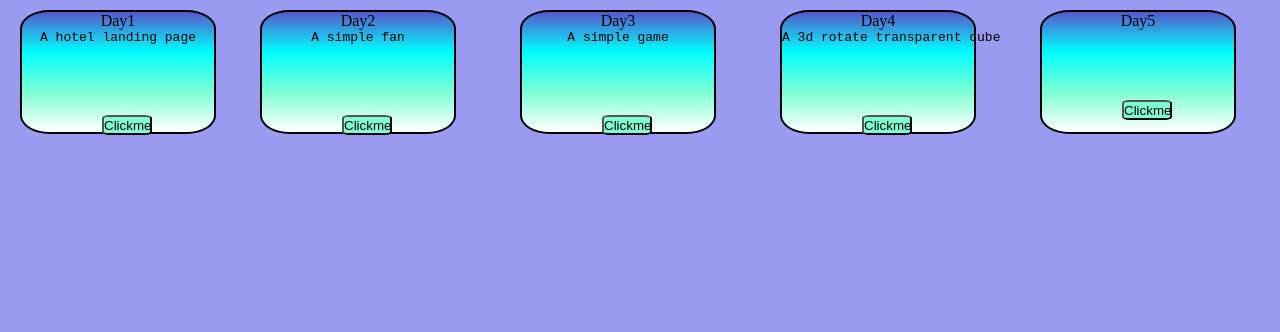
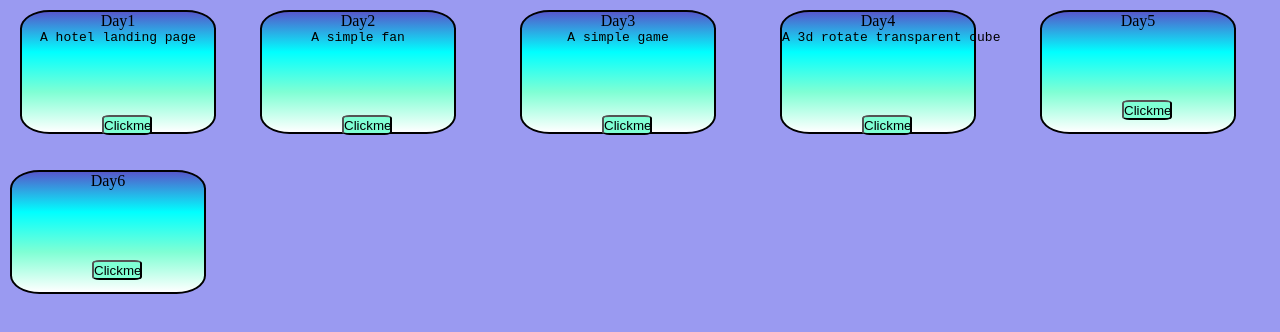
Before and after one commit to soumo321/Web-dev, a plain HTML site: page index.html in a window 1280 px wide. Drawn offline with Linux system fonts and the light colour scheme.

Commit message:
factor:add a div

```diff
--- a/index.html
+++ b/index.html
@@ -10,8 +10,13 @@
             padding: 0;
         }
         body{
+            /* display: flex; */
+            background:rgb(154, 154, 241);
+        }
+        .main1{
+            height: 20vh;
+            width: 100%;
             display: flex;
-            background:rgb(154, 154, 241);
         }
         .div1{
             height: 15vh;
@@ -75,7 +80,7 @@
             left: 15%;
         }
         .div5{
-                        height: 15vh;
+            height: 15vh;
             width: 15%;
             border: 2px solid black;
             align-items: center;
@@ -85,11 +90,25 @@
             top: 10px;
             left:20%;
         }
+        .div6{
+            height: 15vh;
+            width: 15%;
+            border: 2px solid black;
+            align-items: center;
+            position: relative;
+            background: linear-gradient(rgb(87, 87, 203), aqua,aquamarine,white);
+            border-radius: 15%;
+            top: 10px;
+            left: 10px;
+
+
+        }
 
 
     </style>
 </head>
 <body>
+    <div class="main1">
     <div class="div1"><p>  Day1</p>
         <pre>A hotel landing page</pre>
        <a href="land.html"> <button>Clickme</button></a>
@@ -110,6 +129,12 @@
     <div class="div5"><p>Day5</p>
         <a href=""><button>Clickme</button></a>
     </div>
+    </div>
+    <div class="main2">
+    <div class="div6"><p>Day6</p>
+    <a href=""><button>Clickme</button></a>
+    </div>
+    </div>
 
 </body>
 </html>
```
